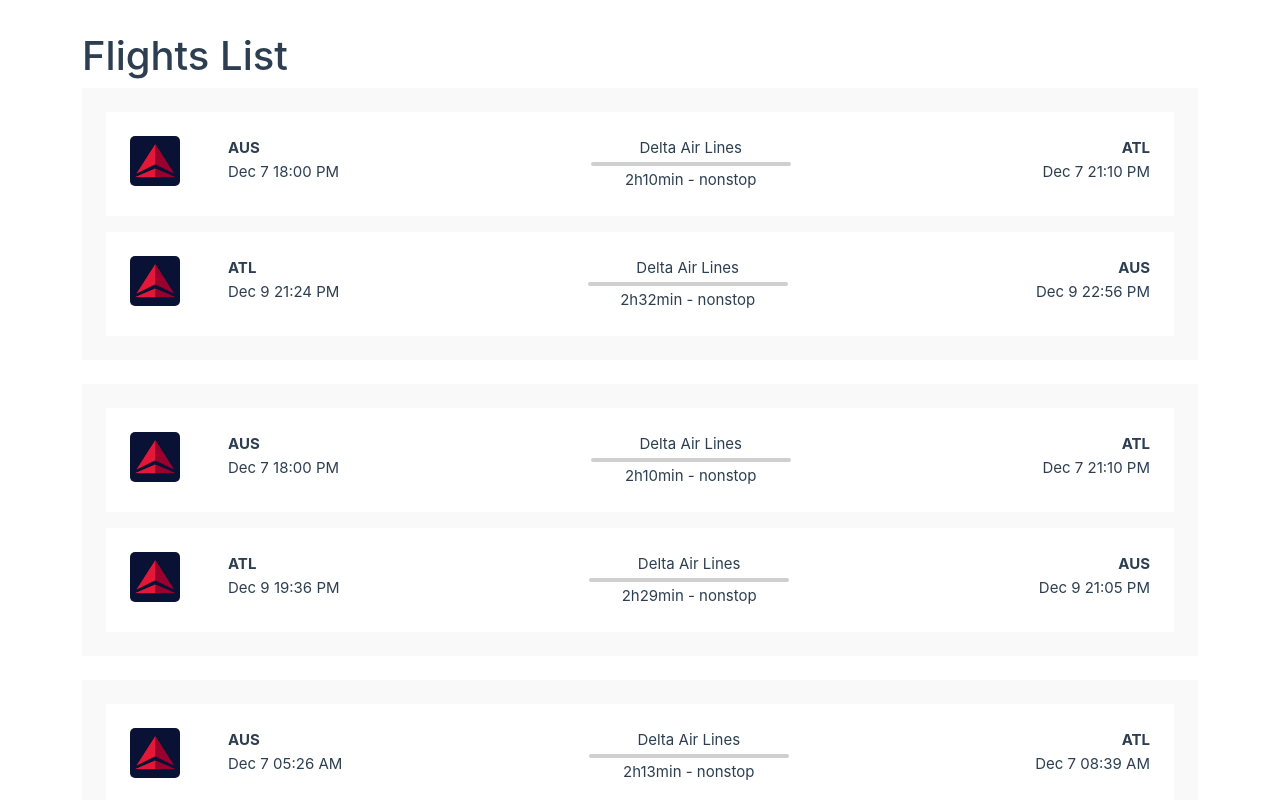
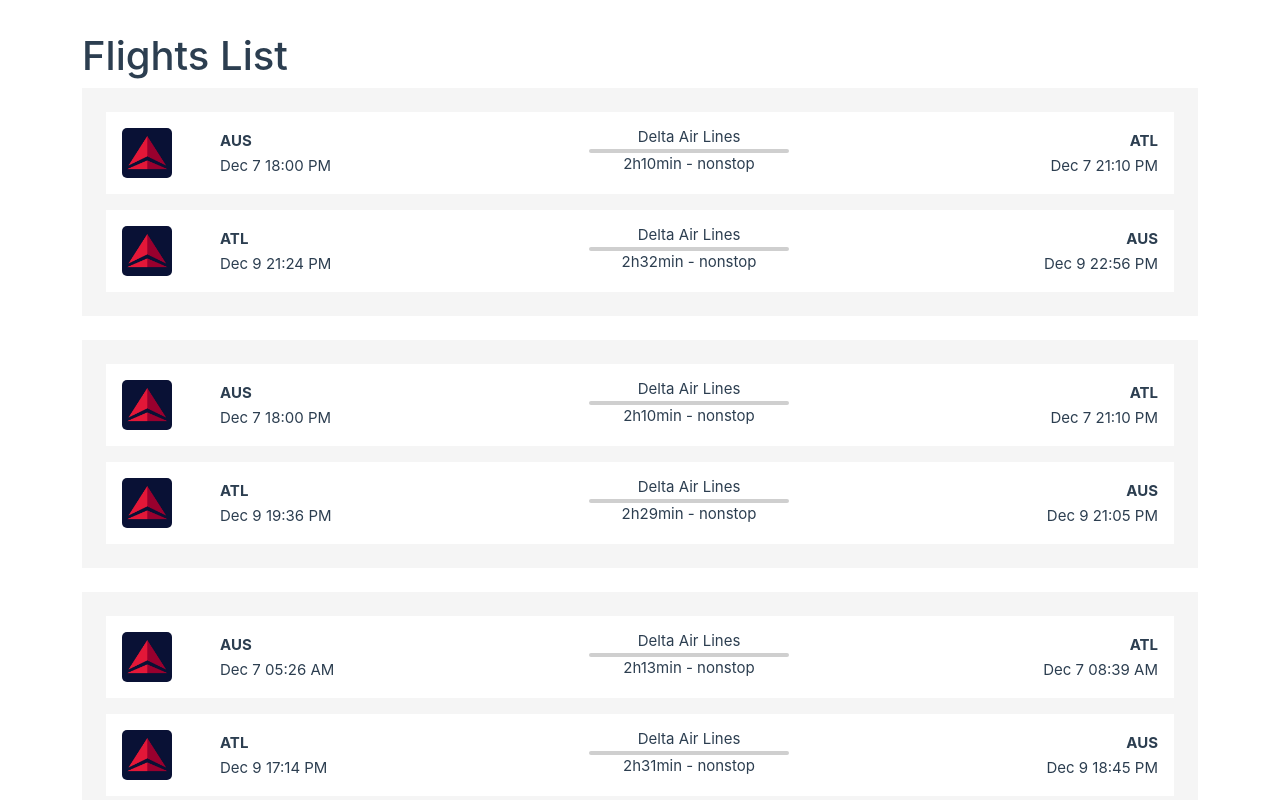
Before and after one commit to elvisss/sprout-travel-challenge, a Vue app: page /#/ in a window 1280 px wide. Shown: the top 800 px of the page. Built offline with nearby package versions, Linux system fonts and the light colour scheme.

Commit message:
adding few ui improvements

```diff
--- a/index.html
+++ b/index.html
@@ -4,7 +4,7 @@
     <meta charset="UTF-8">
     <link rel="icon" href="/favicon.ico">
     <meta name="viewport" content="width=device-width, initial-scale=1.0">
-    <title>Vite App</title>
+    <title>Sprout Travel Engineering Challenge</title>
     <link href="https://cdn.jsdelivr.net/npm/bootstrap@5.3.0-alpha1/dist/css/bootstrap.min.css" rel="stylesheet" integrity="sha384-GLhlTQ8iRABdZLl6O3oVMWSktQOp6b7In1Zl3/Jr59b6EGGoI1aFkw7cmDA6j6gD" crossorigin="anonymous">
   </head>
   <body>
--- a/src/components/FlightItineraries/ItineraryDetail.vue
+++ b/src/components/FlightItineraries/ItineraryDetail.vue
@@ -1,9 +1,9 @@
 <template>
-  <div :class="direction === 'left' ? 'text-start' : 'text-end'">
-    <p class="fw-bold m-0">
+  <div class="itinerary-detail" :class="direction === 'left' ? 'text-start' : 'text-end'">
+    <p class="fw-bold mb-0">
       {{ title }}
     </p>
-    <span>{{ formattedDate }}</span>
+    <p class="mb-0">{{ formattedDate }}</p>
   </div>
 </template>
 
@@ -28,4 +28,8 @@
 </script>
 
 <style scoped>
+.itinerary-detail {
+  min-width: 200px;
+  line-height: 25px;
+}
 </style>
--- a/src/components/FlightItineraries/ItineraryJourney.vue
+++ b/src/components/FlightItineraries/ItineraryJourney.vue
@@ -1,5 +1,5 @@
 <template>
-  <div :class="['bg-white p-4 d-flex justify-content-between', isEven ? 'mb-3' : '']">
+  <div :class="['bg-white p-3 d-flex justify-content-between', isEven ? 'mb-3' : '']">
     <img
       class="journey-image me-5"
       :src="airline.image"
@@ -13,12 +13,12 @@
         :date='journey.departureDateTime'
       />
       <div class="journey-detail text-center">
-        <div class="journey-airline mb-2">
+        <p class="journey-airline lh-sm mb-2">
           {{ airline.name }}
-        </div>
-        <div>
+        </p>
+        <p class="mb-0 lh-sm">
           <span>{{ journeyDuration }} - {{ totalScales > 0 ? `${totalScales} scales` : 'nonstop' }}</span>
-        </div>
+        </p>
       </div>
       <ItineraryDetail
         :title='journey.destinationPlace.code'
--- a/src/components/FlightItineraries/ItineraryList.vue
+++ b/src/components/FlightItineraries/ItineraryList.vue
@@ -28,6 +28,6 @@
 
 <style scoped>
 .itinerary-box {
-  background-color: #f9f9f9;
+  background-color: #f5f5f5;
 }
 </style>
```
